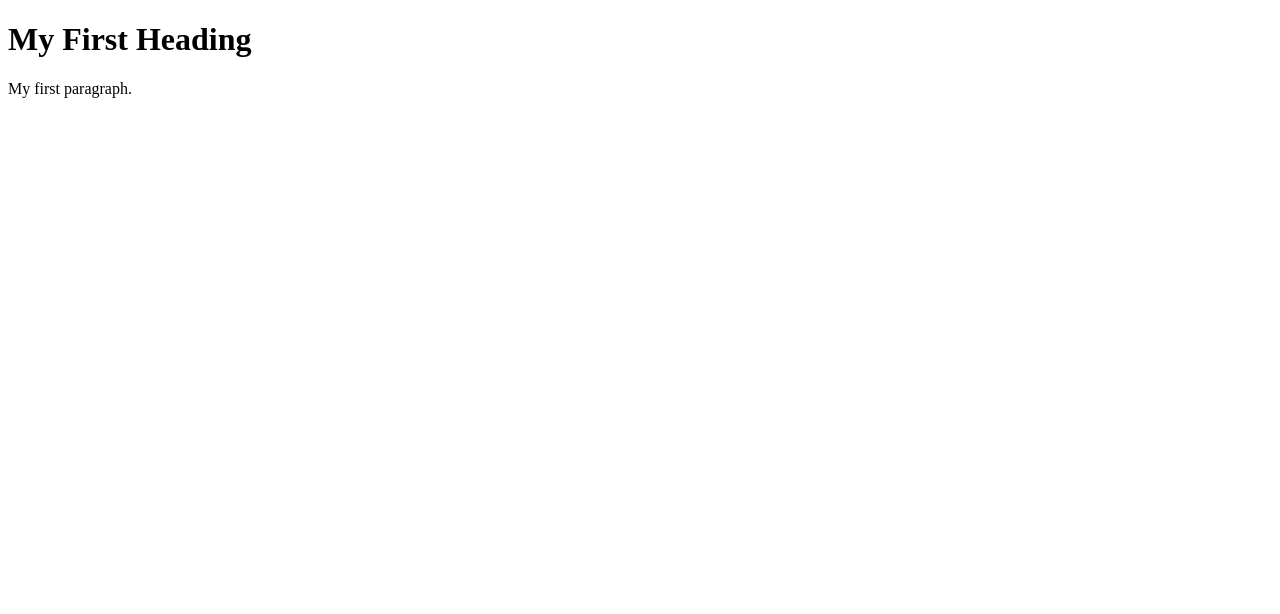
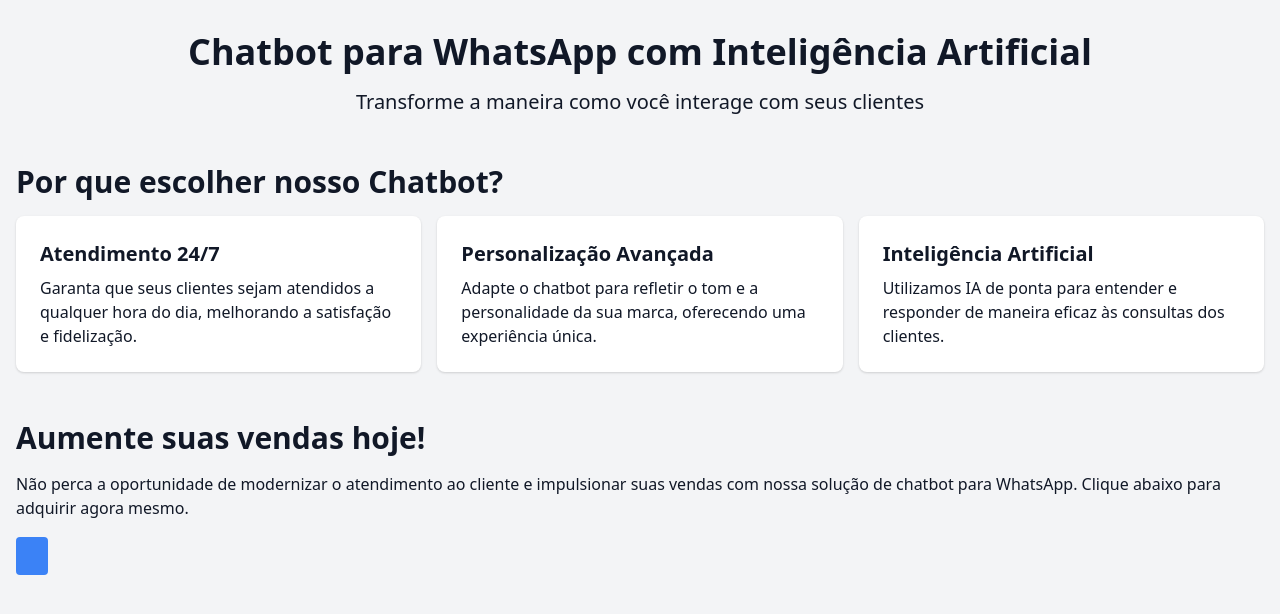
Before and after one commit to BrunoEleodoro/whatsia, a plain HTML site: page docs/index.html in a window 1280 px wide. Drawn offline with nearby package versions, Linux system fonts and the light colour scheme.

Commit message:
Update index.html

```diff
--- a/docs/index.html
+++ b/docs/index.html
@@ -1,9 +1,49 @@
 <!DOCTYPE html>
-<html>
-<body>
+<html lang="pt">
+<head>
+    <meta charset="UTF-8">
+    <meta name="viewport" content="width=device-width, initial-scale=1.0">
+    <title>Serviço de Chatbot para WhatsApp com IA</title>
+    <meta name="description" content="Revolutionize a comunicação do seu negócio com nosso serviço de Chatbot para WhatsApp usando inteligência artificial. Automatize atendimentos, melhore a satisfação do cliente e aumente suas vendas.">
+    <meta name="keywords" content="Chatbot WhatsApp, Inteligência Artificial, Atendimento Automatizado, Serviço de Chatbot, Automação de WhatsApp">
+    <link href="https://cdn.jsdelivr.net/npm/tailwindcss@2.2.19/dist/tailwind.min.css" rel="stylesheet">
+    <script async src="https://js.stripe.com/v3/buy-button.js"></script>
+</head>
+<body class="bg-gray-100 text-gray-900">
+    <div class="container mx-auto px-4 py-8">
+        <header class="text-center mb-12">
+            <h1 class="text-4xl font-bold">Chatbot para WhatsApp com Inteligência Artificial</h1>
+            <p class="text-xl mt-4">Transforme a maneira como você interage com seus clientes</p>
+        </header>
 
-<h1>My First Heading</h1>
-<p>My first paragraph.</p>
+        <section>
+            <h2 class="text-3xl font-bold mb-4">Por que escolher nosso Chatbot?</h2>
+            <div class="grid md:grid-cols-3 gap-4">
+                <div class="bg-white p-6 rounded-lg shadow">
+                    <h3 class="text-xl font-semibold mb-2">Atendimento 24/7</h3>
+                    <p>Garanta que seus clientes sejam atendidos a qualquer hora do dia, melhorando a satisfação e fidelização.</p>
+                </div>
+                <div class="bg-white p-6 rounded-lg shadow">
+                    <h3 class="text-xl font-semibold mb-2">Personalização Avançada</h3>
+                    <p>Adapte o chatbot para refletir o tom e a personalidade da sua marca, oferecendo uma experiência única.</p>
+                </div>
+                <div class="bg-white p-6 rounded-lg shadow">
+                    <h3 class="text-xl font-semibold mb-2">Inteligência Artificial</h3>
+                    <p>Utilizamos IA de ponta para entender e responder de maneira eficaz às consultas dos clientes.</p>
+                </div>
+            </div>
+        </section>
 
+        <section class="mt-12">
+            <h2 class="text-3xl font-bold mb-4">Aumente suas vendas hoje!</h2>
+            <p class="mb-6">Não perca a oportunidade de modernizar o atendimento ao cliente e impulsionar suas vendas com nossa solução de chatbot para WhatsApp. Clique abaixo para adquirir agora mesmo.</p>
+            <stripe-buy-button
+                class="bg-blue-500 hover:bg-blue-700 text-white font-bold py-2 px-4 rounded"
+                buy-button-id="buy_btn_1OgnpbAtDjXg2EdX9loErcIE"
+                publishable-key="pk_live_51OgnP0AtDjXg2EdXFAVmewjk1Q2xEspyiTaqkHfE1KaI9esHCVt38pq4ZidsQk9blFzbiMUwJkUNytUnTWMaZCyC00dSxyIYk9">
+            </stripe-buy-button>
+        </section>
+
+    </div>
 </body>
 </html>
```
